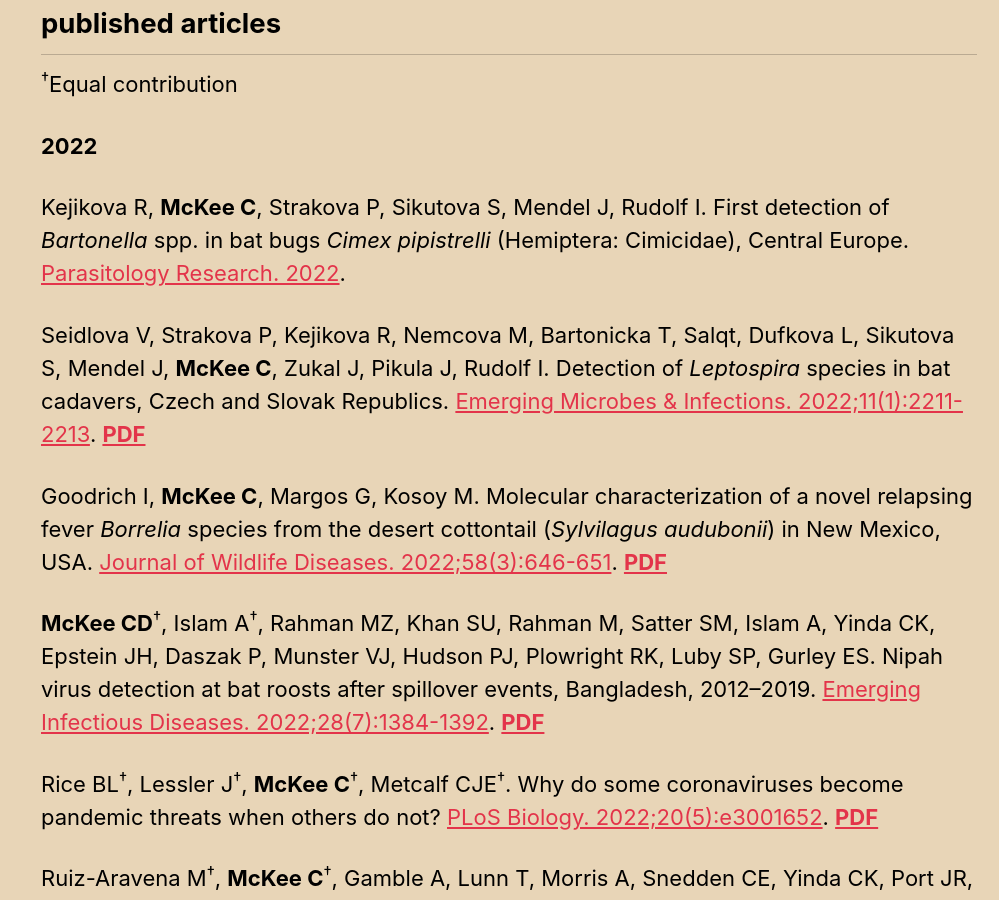
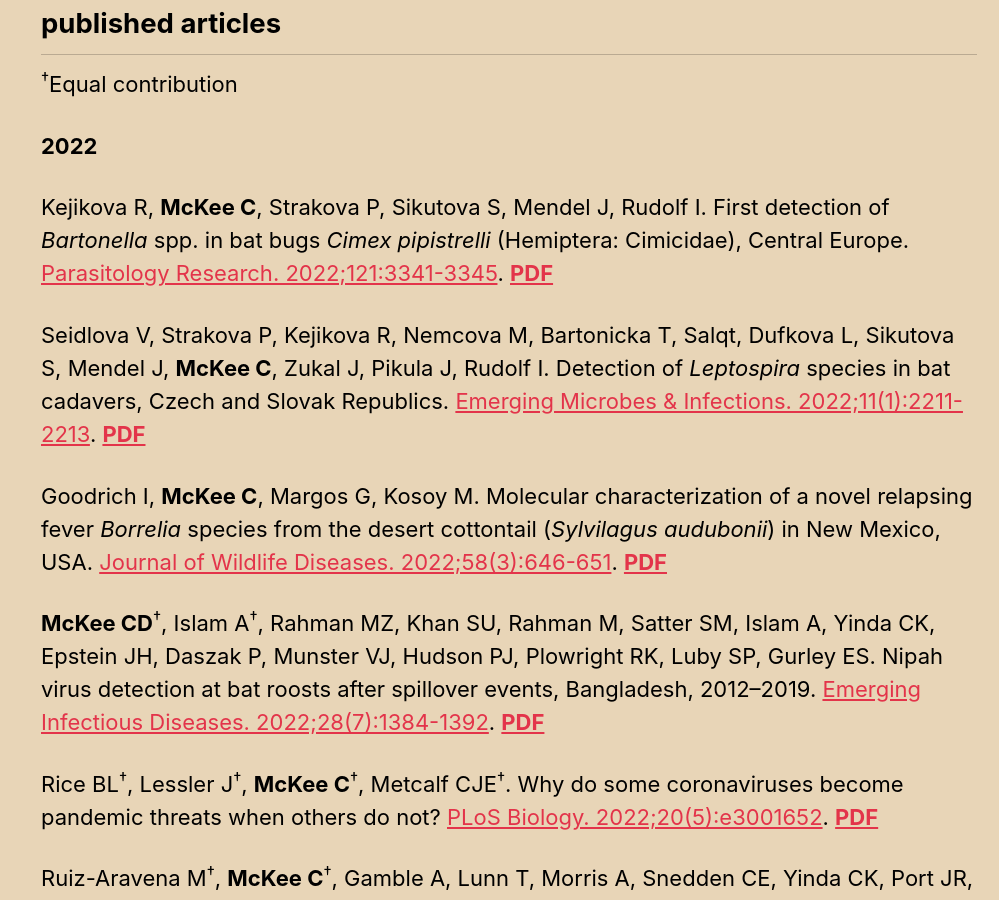
Before and after one commit to clifmckee/clifmckee.github.io, a Jekyll site: the page built from _pages/publications.md, in a window 1280 px wide and 900 px high, scrolled down 379 px. Shown: the whole window, without its empty margins (281-1280 px from the left). Built offline with Jekyll 4.4.1, drawn with Linux system fonts in a browser that asks for light colours; cached includes are drawn as plain includes.

Commit message:
Update pubs 2022-10-18

```diff
--- a/_pages/publications.md
+++ b/_pages/publications.md
@@ -16,7 +16,7 @@
 
 **2022**
 
-Kejikova R, **McKee C**, Strakova P, Sikutova S, Mendel J, Rudolf I. First detection of *Bartonella* spp. in bat bugs *Cimex pipistrelli* (Hemiptera: Cimicidae), Central Europe. [Parasitology Research. 2022](https://doi.org/10.1007/s00436-022-07668-4).
+Kejikova R, **McKee C**, Strakova P, Sikutova S, Mendel J, Rudolf I. First detection of *Bartonella* spp. in bat bugs *Cimex pipistrelli* (Hemiptera: Cimicidae), Central Europe. [Parasitology Research. 2022;121:3341-3345](https://doi.org/10.1007/s00436-022-07668-4). [**PDF**](http://clifmckee.github.io/files/2022_Kejikova_Parasitology_Res.pdf)
 
 Seidlova V, Strakova P, Kejikova R, Nemcova M, Bartonicka T, Salqt, Dufkova L, Sikutova S, Mendel J, **McKee C**, Zukal J, Pikula J, Rudolf I. Detection of *Leptospira* species in bat cadavers, Czech and Slovak Republics. [Emerging Microbes & Infections. 2022;11(1):2211-2213](https://doi.org/10.1080/22221751.2022.2117095). [**PDF**](http://clifmckee.github.io/files/2022_Seidlova_Emerg_Microbes_Infect.pdf)
 
```
Also changed, not shown: 2 other files.
